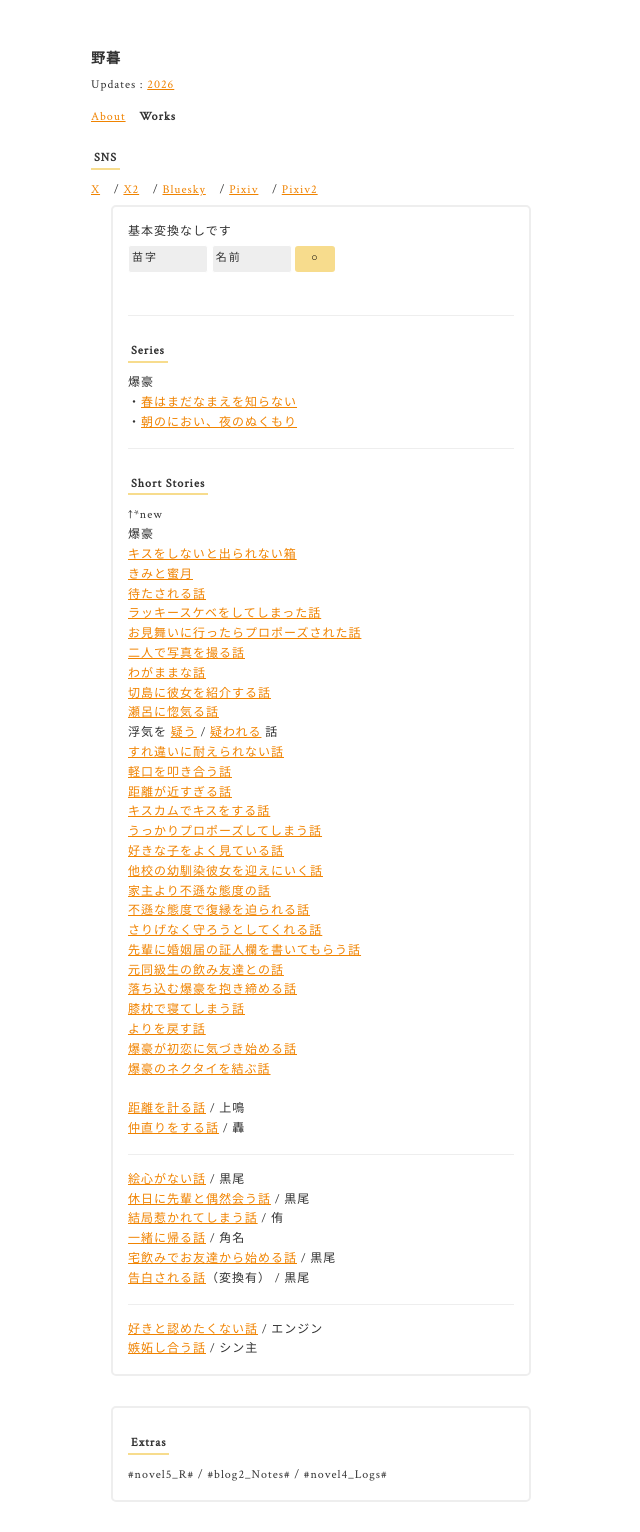
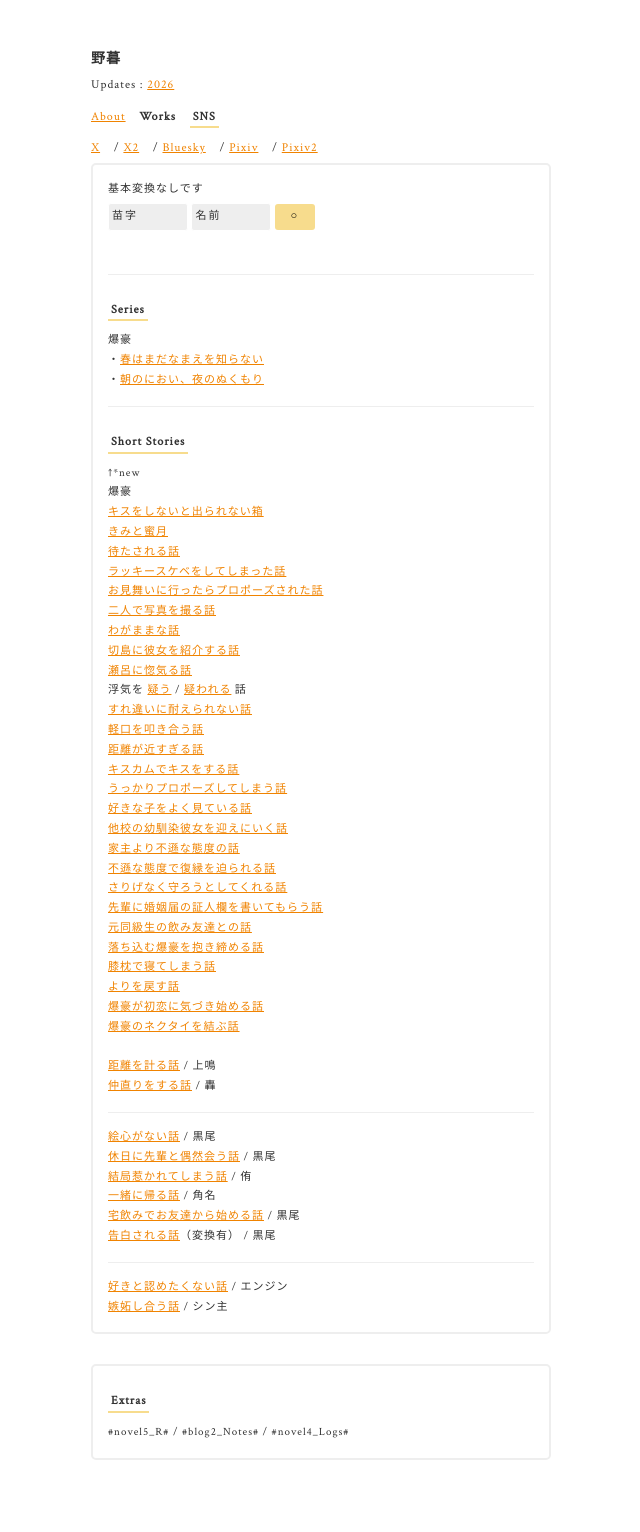
Before and after one commit to bisqhq/bisqhq.github.io, a Jekyll site: the page works.html, which Jekyll copies as it is, in a window 1280 px wide. Shown: the whole page, without its empty margins (319-959 px from the left). Built offline with Jekyll 4.4.1, drawn with Linux system fonts in a browser that asks for light colours; some web fonts are replaced; after the commit the page ends 1490 px from its top, so only the background shows below that.

Commit message:
Update works.html

```diff
--- a/works.html
+++ b/works.html
@@ -16,7 +16,6 @@
         <div class="menu">
             <a href="https://bisqhq.github.io/">About</a> <p>Works</p>
 
-    <div class="menu">
         <h2>SNS</h2><br>
         <a href="https://x.com/bisquenote">X</a> / <a href="https://x.com/cirqlexx">X2</a> / <a href="https://bsky.app/profile/bisqhq.bsky.social">Bluesky</a> / <a href="https://www.pixiv.net/users/124745445">Pixiv</a> / <a href="https://www.pixiv.net/users/120590362">Pixiv2</a>
     </div>
```
